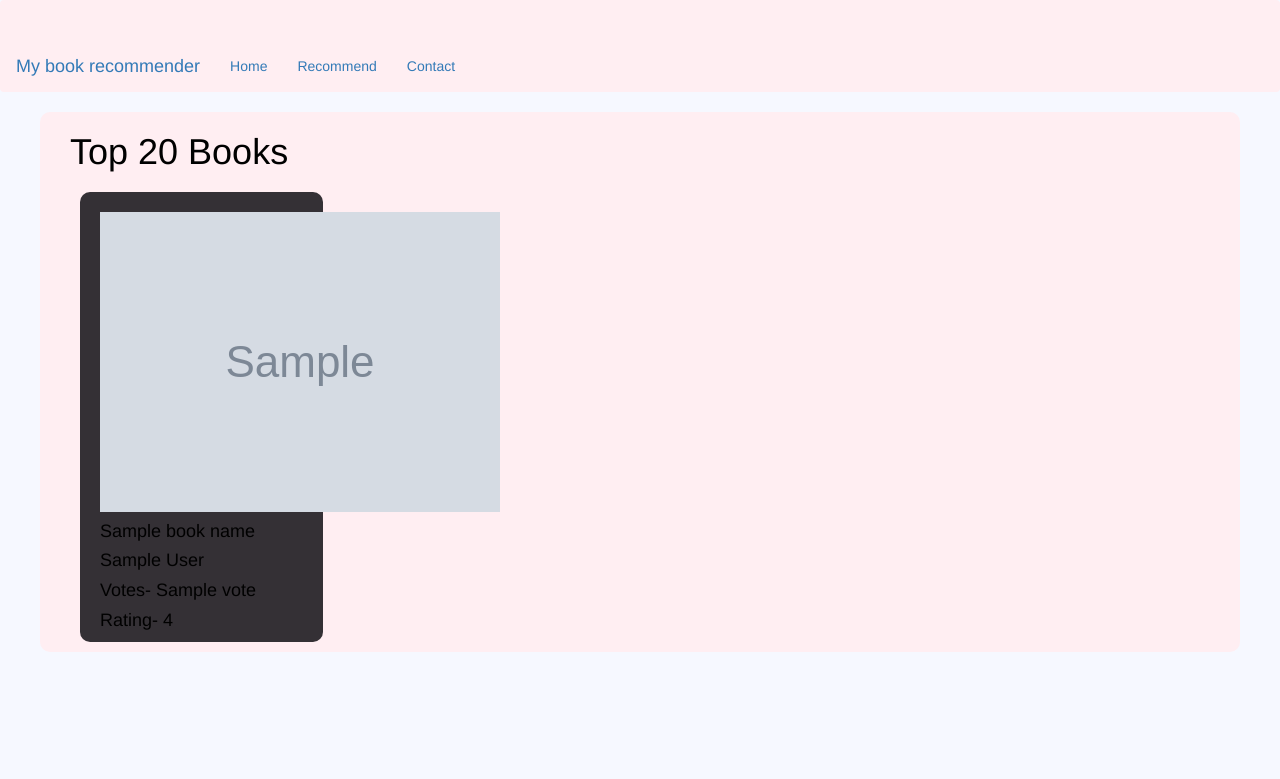
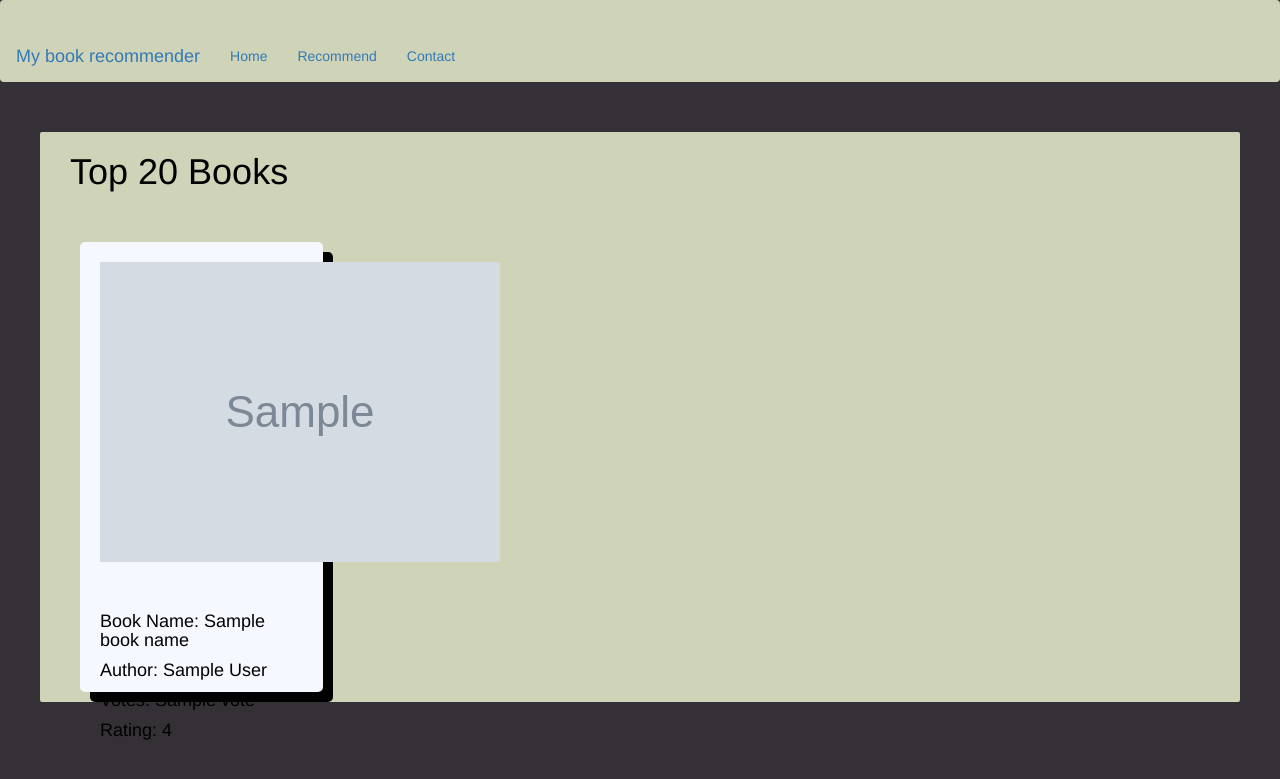
Before and after one commit to Sakhi29/Book-Recommendation-system, a Flask app: template templates/index.html in a window 1280 px wide. Shown: the top 779 px of the page. Run offline with Flask 3, Linux system fonts and the light colour scheme; the template is opened without the code that fills it: most values are stand-ins (such as "Sample title", 1, 10 or a date in 2020); grey boxes marked "Sample" are stand-in pictures; parts of the project's set-up code (start-up, migrations or seed data) failed here and were passed over.

Commit message:
Home page

```diff
--- a/templates/index.html
+++ b/templates/index.html
@@ -8,36 +8,38 @@
 <style>
     .navbar{
         height: fit-content;
-        padding-top: 40px;
+        padding-top: 30px;
         width:auto;
     }
     .text-black{
         color: black;
         align-items: center;
+        font-family: 'Franklin Gothic Medium', 'Arial Narrow', Arial, sans-serif;
     }
     .container{
-        background-color:#FFEEF2;
+        margin-top: 50px;
+        background-color:#cfd3b7;;
         width: 1200px;
         height: auto;
-        border: 10cm;
-        border-radius: 10px;
-
+        border-radius: 2px;
+        box-shadow: inset;
     }
     .card-body{
         padding: 20px;
         margin: 10px;
         height: 450px;
-        background-color: rgb(52, 48, 53);
+        background-color:#F6F8FF;
         border-color: black;
-        border-radius: 10px;
+        border-radius: 5px;
+        box-shadow: 10px 10px black;
     }
 </style>
-<body style="background-color: #F6F8FF;">
-    <nav class="navbar" style="background-color: #FFEEF2;">
+<body style="background-color: rgb(52, 48, 53)">
+    <nav class="navbar" style="background-color: #cfd3b7;">
         <a class="navbar-brand">My book recommender</a>
         <ul class="nav navbar-nav">
-            <li><a>Home</a></li>
-            <li><a>Recommend</a></li>
+            <li><a href="/">Home</a></li>
+            <li><a href="/recommend">Recommend</a></li>
             <li><a>Contact</a></li>
         </ul>
     </nav>
@@ -49,13 +51,13 @@
             </div>
             {% for i in range(book_name | length) %}
                 <div class="col-md-3">
-                    <div class="card">
+                    <div class="card" style="margin-top: 40px;">
                         <div class="card-body">
-                            <img class="card-img-top" src="{{image[i]}}">
-                            <h4 class="text-black">{{book_name[i]}}</h4>
-                            <h4 class="text-black">{{author[i]}}</h4>
-                            <h4 class="text-black">Votes- {{votes[i]}}</h4>
-                            <h4 class="text-black">Rating- {{rating[i]}}</h4>
+                            <img class="card-img-top" src="{{image[i]}}" style="margin-bottom: 40px;">
+                            <h4 class="text-black">Book Name: {{book_name[i]}}</h4>
+                            <h4 class="text-black">Author: {{author[i]}}</h4>
+                            <h4 class="text-black">Votes: {{votes[i]}}</h4>
+                            <h4 class="text-black">Rating: {{rating[i]}}</h4>
 
                         </div>
                     </div>
```
